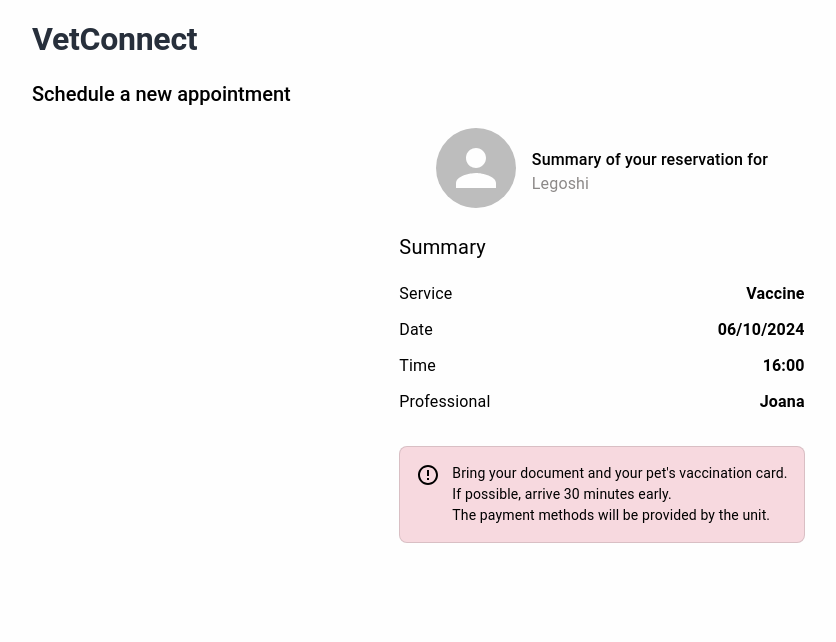
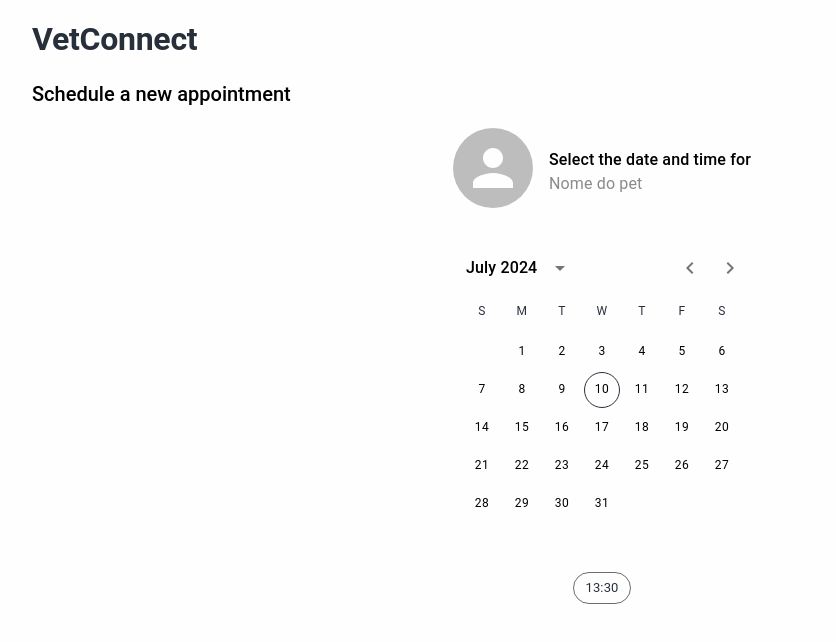
Before and after one commit to SpruceGabriela/VetConnect, a React (Vite) app: page / in a window 1280 px wide. Shown: the top 642 px of the page, without its empty margins (38-874 px from the left). Built offline with nearby package versions, Linux system fonts and the light colour scheme.

Commit message:
feat: implement choose date step

```diff
--- a/src/main.tsx
+++ b/src/main.tsx
@@ -3,12 +3,16 @@ import ReactDOM from 'react-dom/client';
 import App from './App.tsx';
 import { CssBaseline, ThemeProvider } from '@mui/material';
 import theme from './theme/index.ts';
+import { LocalizationProvider } from '@mui/x-date-pickers';
+import { AdapterDayjs } from '@mui/x-date-pickers/AdapterDayjs';
 
 ReactDOM.createRoot(document.getElementById('root')!).render(
   <React.StrictMode>
     <ThemeProvider theme={theme}>
       <CssBaseline />
-      <App />
+      <LocalizationProvider dateAdapter={AdapterDayjs}>
+        <App />
+      </LocalizationProvider>
     </ThemeProvider>
   </React.StrictMode>
 );
--- /dev/null
+++ b/src/pages/private/NewAppointment/components/StepsManager/components/ChooseDate/index.tsx
@@ -0,0 +1,63 @@
+import { Chip, Grid, useTheme } from "@mui/material";
+import FormHeader from "../FormHeader";
+import PetAvatar from "../../../Avatar";
+import { StaticDatePicker } from "@mui/x-date-pickers";
+
+export default function ChooseDate() {
+  const theme = useTheme();
+
+  return (
+    <Grid>
+      <Grid
+        sx={{
+          display: 'flex',
+          justifyContent: 'center',
+          flexDirection: 'row',
+          textAlign: 'start',
+          marginBottom: '16px'
+        }}
+        gap={2}
+      >
+        <PetAvatar />
+        <FormHeader
+          title='Select the date and time for'
+          subtitle='Nome do pet'
+        />
+      </Grid>
+      <Grid sx={{
+        display: 'flex',
+        justifyContent: 'center',
+        flexDirection: 'column',
+        textAlign: 'center',
+        marginTop: '20px'
+      }}>
+        <StaticDatePicker
+          displayStaticWrapperAs="desktop"
+          openTo="day"
+          value={null}
+          onChange={(newValue) => {
+            console.log(newValue);
+          }}
+          sx={{
+            backgroundColor: theme.palette.background.default
+          }}
+        />
+        <Grid sx={{
+          display: 'flex',
+          gap: '8px',
+          width: '350px',
+          flexWrap: 'wrap',
+          justifyContent: 'center'
+        }}>
+          <Chip
+            clickable
+            label="13:30"
+            color="secondary"
+            variant="outlined"
+            size="medium"
+          />
+        </Grid>
+      </Grid>
+    </Grid>
+  );
+}
--- a/src/pages/private/NewAppointment/components/StepsManager/index.tsx
+++ b/src/pages/private/NewAppointment/components/StepsManager/index.tsx
@@ -1,5 +1,5 @@
 import { Grid } from '@mui/material';
-import Summary from './components/Summary';
+import ChooseDate from './components/ChooseDate';
 
 export default function StepsManager() {
   return (
@@ -11,7 +11,8 @@ export default function StepsManager() {
     }}>
       {/* <ChoosePet /> */}
       {/* <ChooseService /> */}
-      <Summary />
+      <ChooseDate />
+      {/* <Summary /> */}
     </Grid>
   );
 }
```
